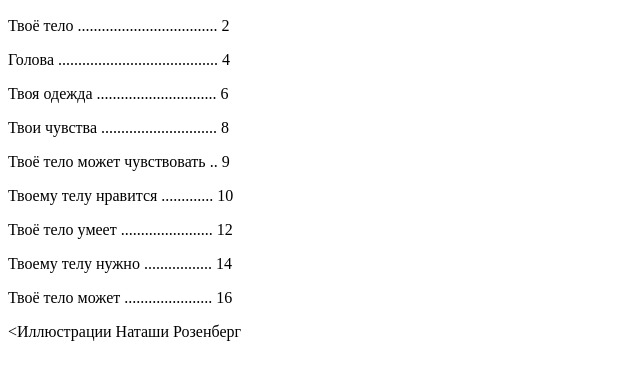
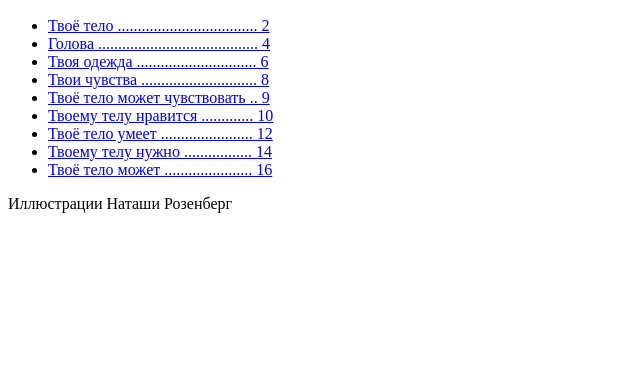
Before and after one commit to WebHeroSchool/Humanbody, a plain HTML site: page index.html in a window 1280 px wide. Shown: the part 168-548 px from the top of the page, without its empty margins (0-640 px from the left). Drawn offline with Linux system fonts and the light colour scheme.

Commit message:
peredelka html

```diff
--- a/index.html
+++ b/index.html
@@ -12,20 +12,21 @@
      </header>
     <section>
     	<article>
-    			<h2>
-    			Содержание
-    		    </h2>
-    		       <p>
-    			     Твоё тело ................................... 2 </p>
-     <p> Голова ........................................ 4 </p>
-     <p> Твоя одежда .............................. 6 </p>
-     <p> Твои чувства ............................. 8 </p>
-     <p> Твоё тело может чувствовать .. 9 </p>
-     <p> Твоему телу нравится ............. 10 </p>
-     <p> Твоё тело умеет ....................... 12 </p>
-     <p> Твоему телу нужно ................. 14 </p>
-     <p> Твоё тело может ...................... 16 </p>
+        <nav>
+    			<h2>Содержание</h2>
+            <ul>
+    		       <li><a href="#">Твоё тело ................................... 2</a></li>
+     <li><a href="#">Голова ........................................ 4</a></li>
+     <li><a href="#">Твоя одежда .............................. 6</a></li>
+     <li><a href="#">Твои чувства ............................. 8</a></li>
+     <li><a href="#">Твоё тело может чувствовать .. 9</a></li>
+     <li><a href="#">Твоему телу нравится ............. 10</a></li>
+     <li><a href="#">Твоё тело умеет ....................... 12</a></li>
+     <li><a href="#">Твоему телу нужно ................. 14</a></li>
+     <li><a href="#">Твоё тело может ...................... 16</a></li>
+     </ul>
+   </nav>
     	</article>
     </section>
 <footer>
-	<p> <Иллюстрации Наташи Розенберг </p>
+	<p> Иллюстрации Наташи Розенберг </p>
```
